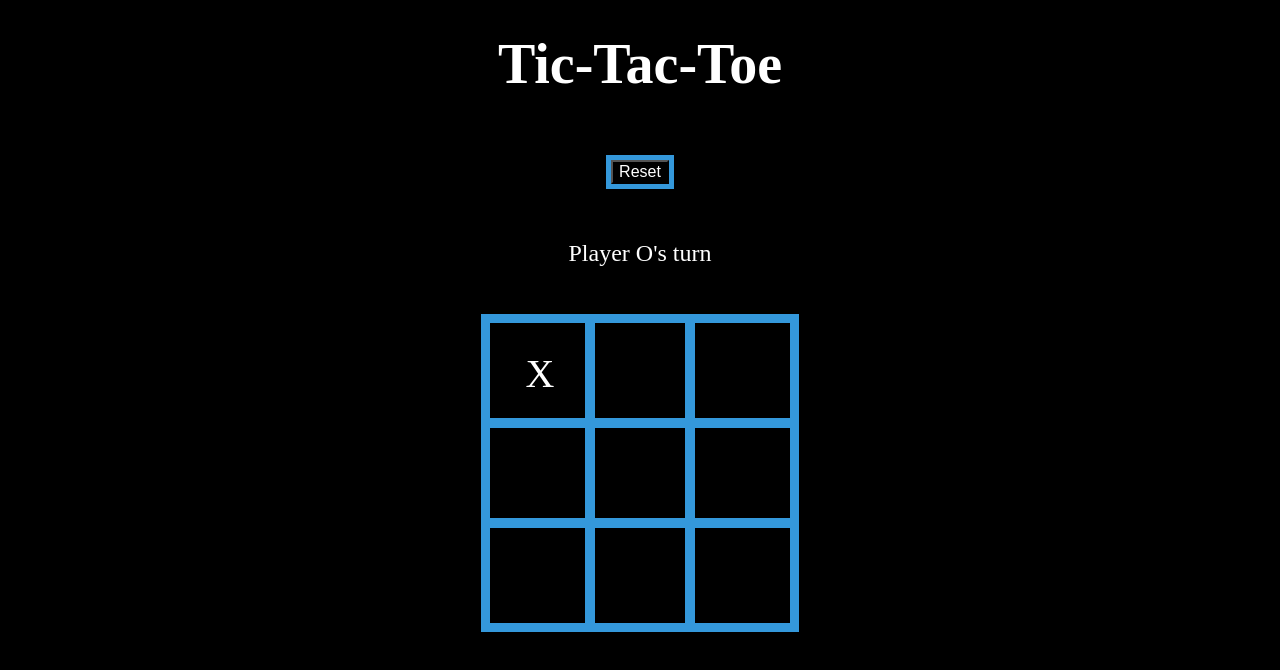
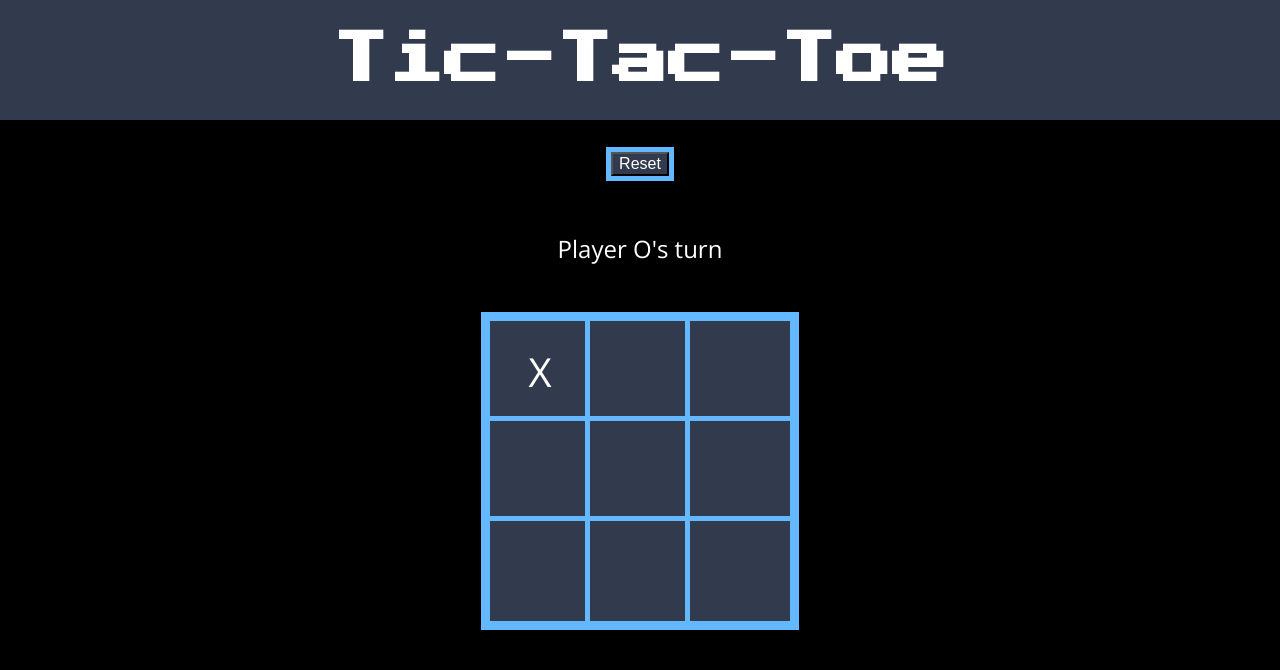
Before and after one commit to cosmicavocado/Tic-Tac-Toe, a plain HTML site: page index.html in a window 1280 px wide. Both pictures are taken after a click on the element 540 px from the left and 373 px from the top of the page. Drawn offline with nearby package versions, Linux system fonts and the light colour scheme.

Commit message:
fixed error where win was not recognized if it was on the last move by using a boolean variable and checking for the tie within the checkWin function

```diff
--- a/script.js
+++ b/script.js
@@ -15,8 +15,9 @@ const resetGame = () => {
 // Reset on Button Press
 document.querySelector('button').addEventListener('click', resetGame);
 
-// Check Win
+// Check Win, Then Check Tie
 const checkWin = () => {
+    let isTie = true;
     const winConditions = [
         // horizontal
         [0, 1, 2],
@@ -40,13 +41,16 @@ const checkWin = () => {
         if (matchesX.length === 3 || matchesO.length === 3) {
             gameText.innerText = `Player ${markers[0]} wins! Resetting board...`;
             setTimeout(() => {resetGame()}, 3000);
+            isTie = false;
         }
     })
+    checkTie(isTie);
 }
 
-// Check for tie
-const checkTie = () => {
-    if (validTurns === 9) {
+// Check Tie
+const checkTie = (isTie) => {
+    if (validTurns === 9 && isTie === true) {
+        console.log('condition checked');
         gameText.innerText = 'Tie! Resetting board...';
         setTimeout(() => {resetGame()}, 3000);
     }
@@ -68,7 +72,6 @@ const runGame = () => {
                     gameText.innerText = 'Player X\'s turn';
                 }
                 checkWin();
-                checkTie();
             }
         })
     }
--- a/style.css
+++ b/style.css
@@ -1,12 +1,17 @@
+@import url('https://fonts.googleapis.com/css2?family=Open+Sans&family=Press+Start+2P&display=swap');
 body {
     background-color: #000000;
     color: #ffffff;
+    font-family: 'Open Sans', sans-serif;
     margin: 0;
 }
 h1 {
+    background-color: #313b4d;
+    font-family: 'Press Start 2P', cursive;
     font-size: 3.5rem;
     text-align: center;
-    margin: 4vh auto;
+    margin: 0 auto;
+    padding: 2rem 0;
 }
 #grid {
     display: grid;
@@ -14,16 +19,17 @@ h1 {
     margin: 2rem auto;
     width: max-content;
     height: max-content;
-    outline: 0.616rem solid #3498DB;
+    outline: 0.616rem solid #63b8ff;
 }
 .box {
     display: flex;
     justify-content: center;
     align-items: center;
+    background-color: #313b4d;
     width: 6.25rem;
     height: 6.25rem;
     overflow: hidden;
-    outline: 0.313rem solid #3498DB;
+    outline: 0.313rem solid #63b8ff;
     font-size: 2.5rem;
 }
 #reset, #gameText {
@@ -31,12 +37,23 @@ h1 {
     justify-content: center;
 }
 button {
-    background-color: #000000;
+    background-color: #313b4d;
     color: #ffffff;
     font-size: 1rem;
     margin: 2rem auto;
-    outline: 0.313rem solid #3498DB;
+    outline: 0.313rem solid #63b8ff;
+}
+button:hover {
+    background-color: #63b8ff;
+    outline: 0.313rem solid #e4e5f1;
 }
 #currentText {
     font-size: 1.5rem;
 }
+/*
+https://www.color-hex.com/color-palette/97670
+
+Alt scheme?
+https://www.color-hex.com/color-palette/106746
+
+*/
```
